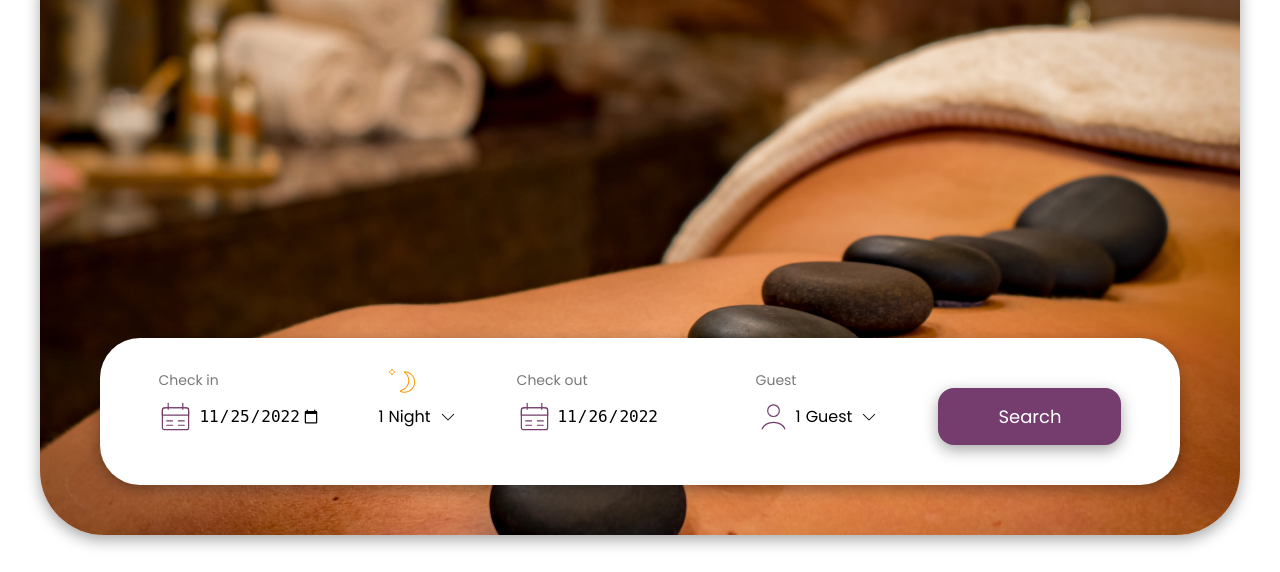
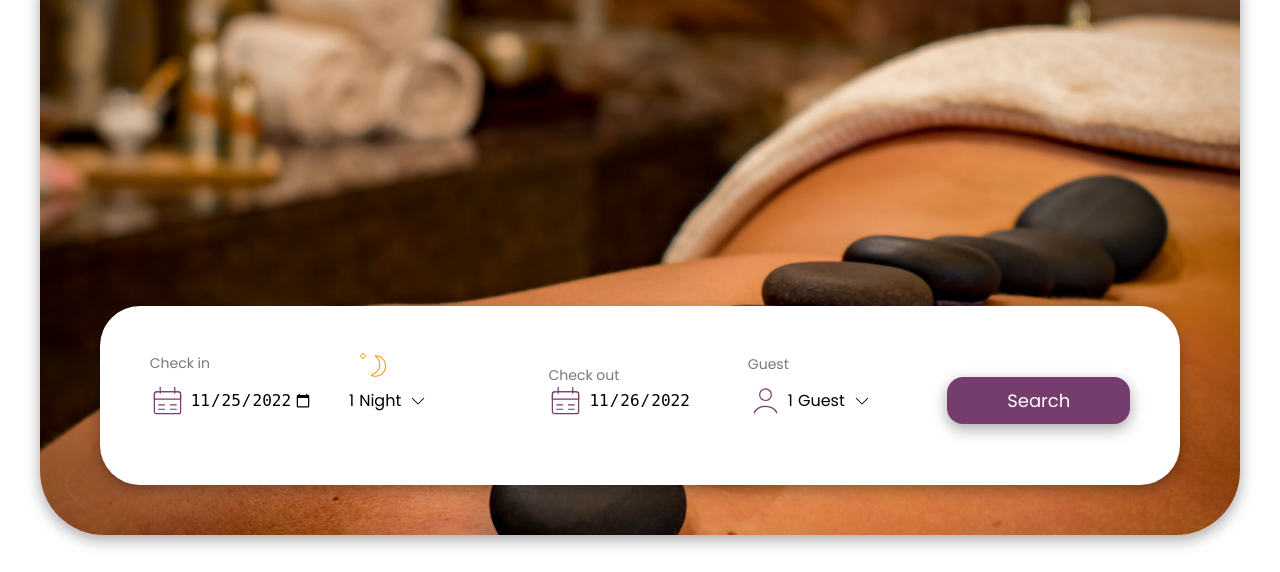
Before and after one commit to jakubczubak/TATTVA, a website built with Parcel: page index.html in a window 1280 px wide. Shown: the part 185-757 px from the top of the page. Built offline with nearby package versions, Linux system fonts and the light colour scheme.

Commit message:
added @media rule for logo

```diff
--- a/src/it-spa.scss
+++ b/src/it-spa.scss
@@ -117,11 +117,17 @@ nav {
     position: absolute;
     left: 0;
     top: -25px;
+    opacity: 1;
+    transition: 0.1s all ease-in-out;
 
     &:active,
     &:focus,
     &:hover {
       border: none;
+    }
+
+    @media (max-width: 900px) {
+      opacity: 0;
     }
   }
 
@@ -271,7 +277,7 @@ main {
         flex-wrap: wrap;
 
         .item {
-          width: 33%;
+          width: 170px;
         }
       }
     }
@@ -734,16 +740,20 @@ main {
   margin: 50px 0;
   border-radius: 40px;
   box-shadow: rgba(0, 0, 0, 0.35) 0px 5px 15px;
+  flex-wrap: wrap;
+  align-items: center;
 
   .date-check-in {
     display: flex;
     align-items: center;
     gap: 5px;
     position: relative;
+    width: 160px;
+    margin: 16px 0;
 
     header {
       position: absolute;
-      top: -18px;
+      top: -30px;
       left: 0;
       color: rgba(30, 30, 30, 0.6);
       font-size: 14px;
@@ -766,6 +776,8 @@ main {
     align-items: center;
     gap: 5px;
     position: relative;
+    width: 160px;
+    margin: 16px 0;
 
     .date-nights-img {
       cursor: pointer;
@@ -785,6 +797,8 @@ main {
     position: relative;
     font-size: 16px;
     font-family: "monospace", "Arial", sans-serif;
+    width: 160px;
+    margin: 16px 0;
 
     header {
       position: absolute;
@@ -811,6 +825,8 @@ main {
     align-items: center;
     gap: 5px;
     position: relative;
+    width: 160px;
+    margin: 16px 0;
 
     .date-guest-img {
       cursor: pointer;
```
